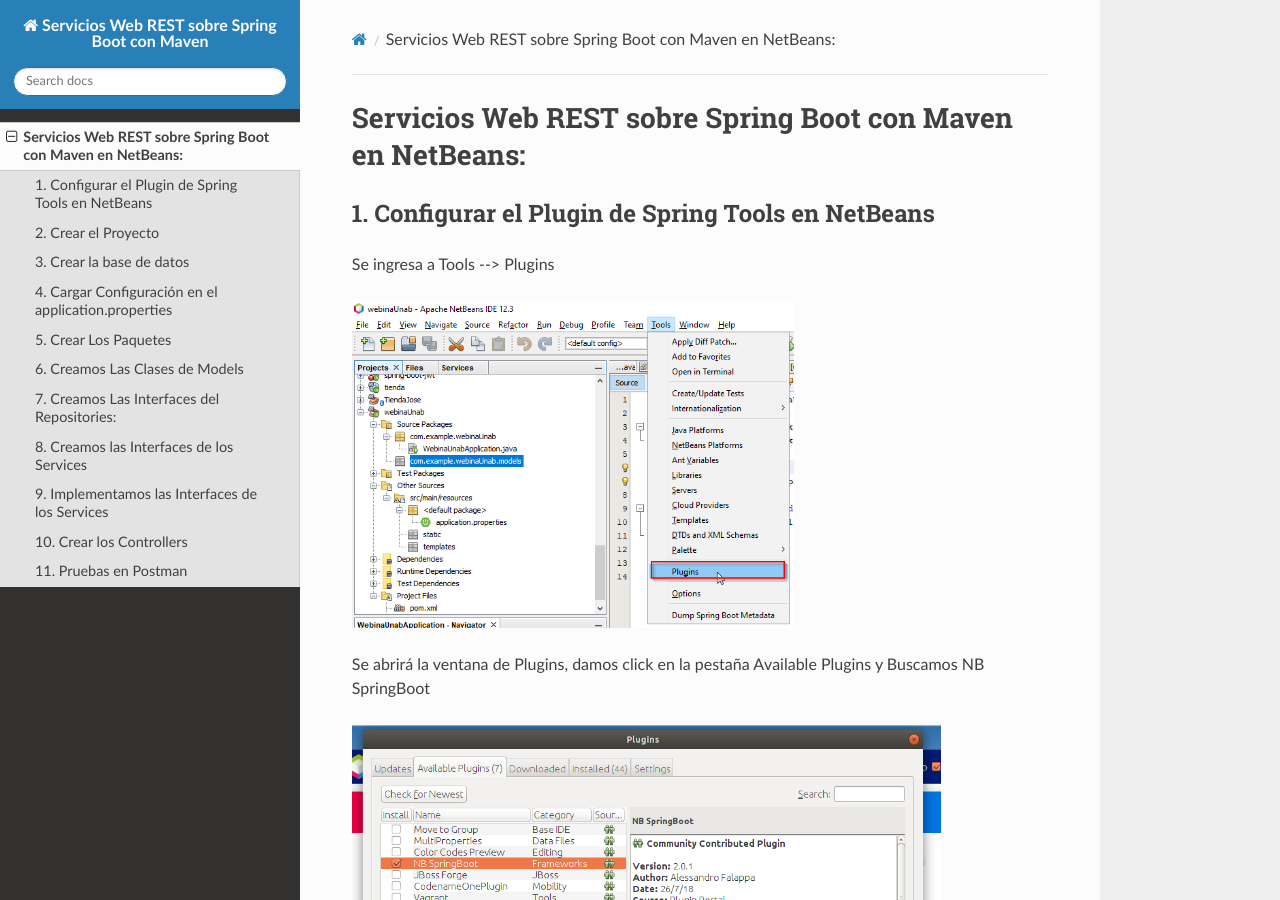
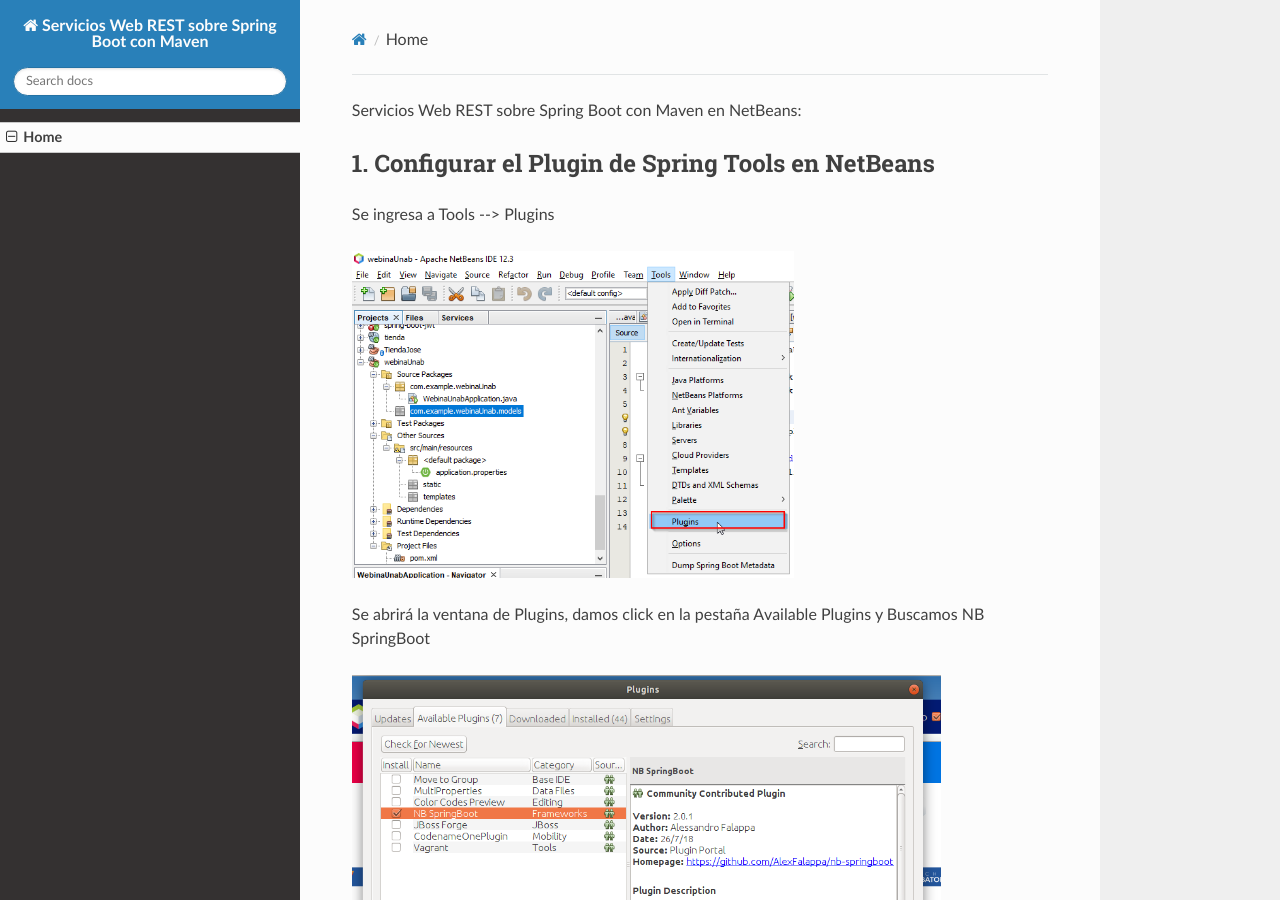
Before and after one commit to cinhosoft/API_REST_SPRINGBOOT_WEBINAR, an MkDocs documentation site: the page built from docs/index.md, in a window 1280 px wide and 900 px high. Built offline with MkDocs 1.6.1, drawn with Linux system fonts in a browser that asks for light colours; nearby versions of some CDN libraries.

Commit message:
Update index.md

```diff
--- a/docs/index.md
+++ b/docs/index.md
@@ -1,4 +1,4 @@
-# Servicios Web REST sobre Spring Boot con Maven en NetBeans:
+Servicios Web REST sobre Spring Boot con Maven en NetBeans:
 
 ##1. **Configurar el Plugin de Spring Tools en NetBeans**
 
```
